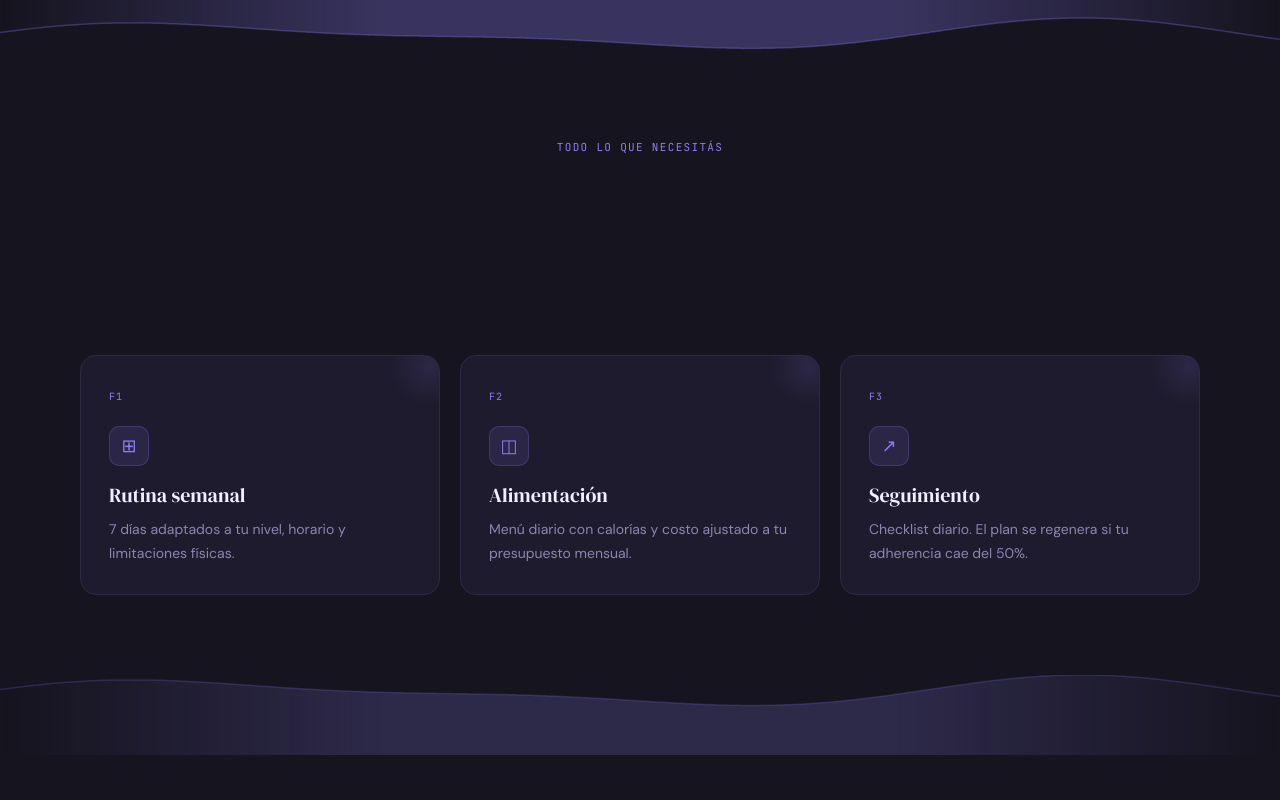
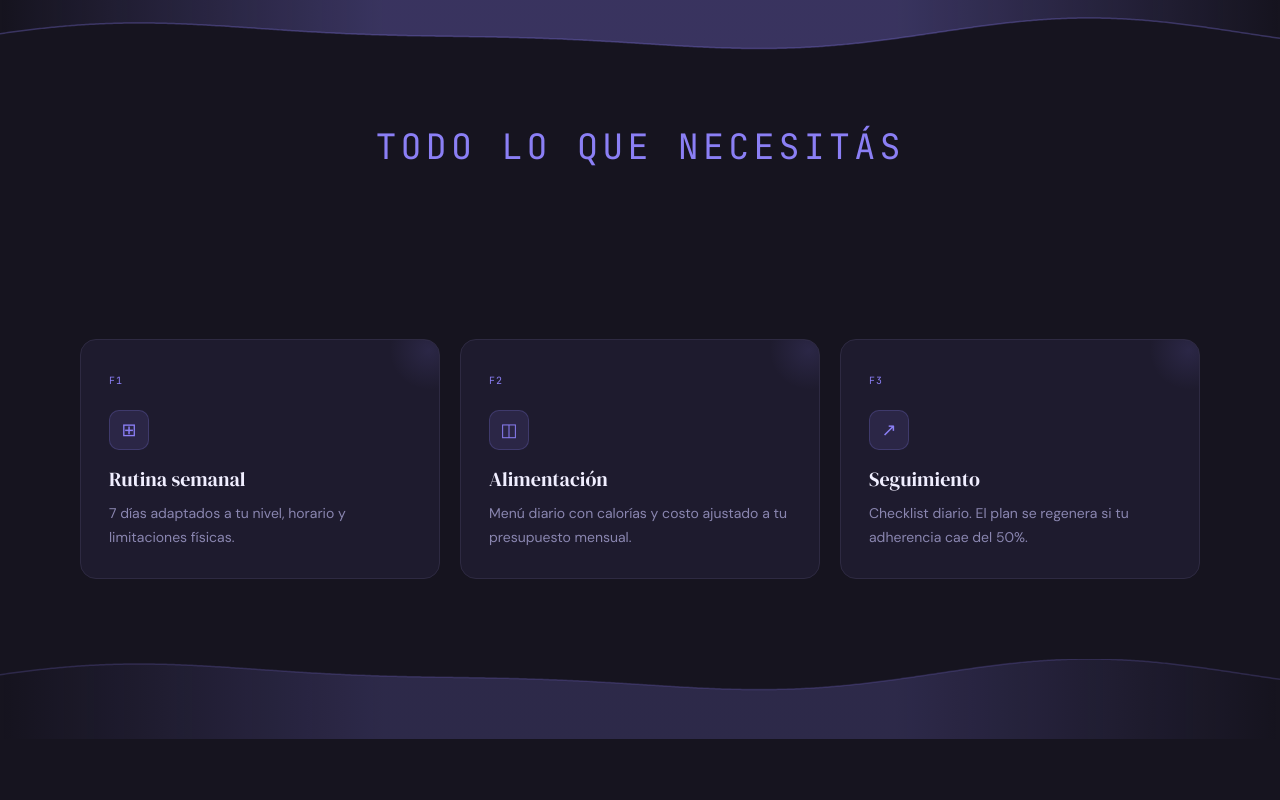
Before and after one commit to Sofipow-007/FitPocket, a React app in the folder fullStack/frontend/: page / in a window 1280 px wide. Shown: the part 820-1620 px from the top of the page. Built offline with nearby package versions, Linux system fonts and the light colour scheme; the HTML template or start-up script is replaced by a standard one.

Commit message:
Modificación del algunos textos, nada muy relevante

```diff
--- a/fullStack/frontend/src/components/componentsHomeGuest/HomeGuestHero.css
+++ b/fullStack/frontend/src/components/componentsHomeGuest/HomeGuestHero.css
@@ -24,17 +24,17 @@
 /* ── Labels de sección ───────────────────────────────────────── */
 .hg-section-label {
   font-family: 'JetBrains Mono', var(--mono);
-  font-size: 11px;
+  font-size: 35px;
   letter-spacing: 0.12em;
   color: var(--vio);
   text-align: center;
-  margin-bottom: 16px;
+  margin-bottom: 0px;
   text-transform: uppercase;
 }
 
 .hg-section-title {
   font-family: 'DM Serif Display', serif;
-  font-size: clamp(32px, 4vw, 52px);
+  font-size: clamp(0px, 4vw, 52px);
   font-weight: 400;
   text-align: center;
   color: var(--ink);
```
